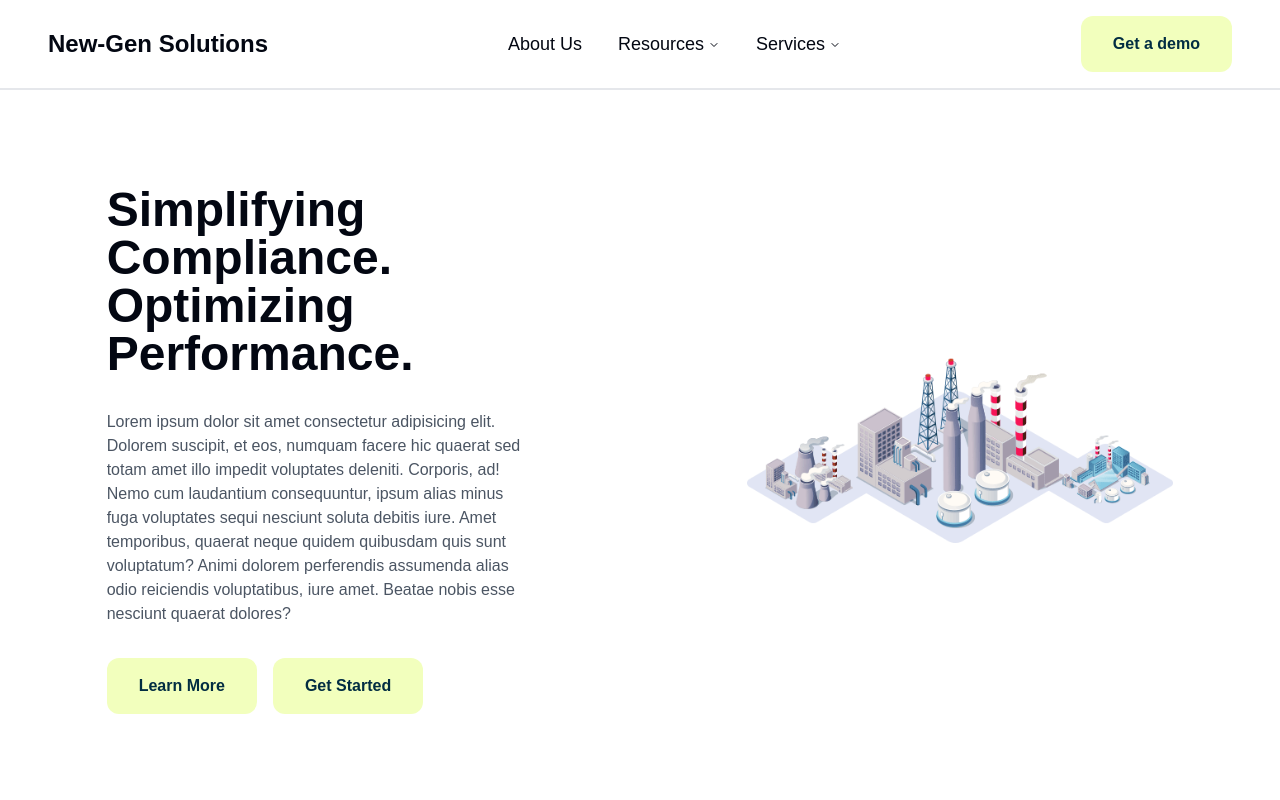
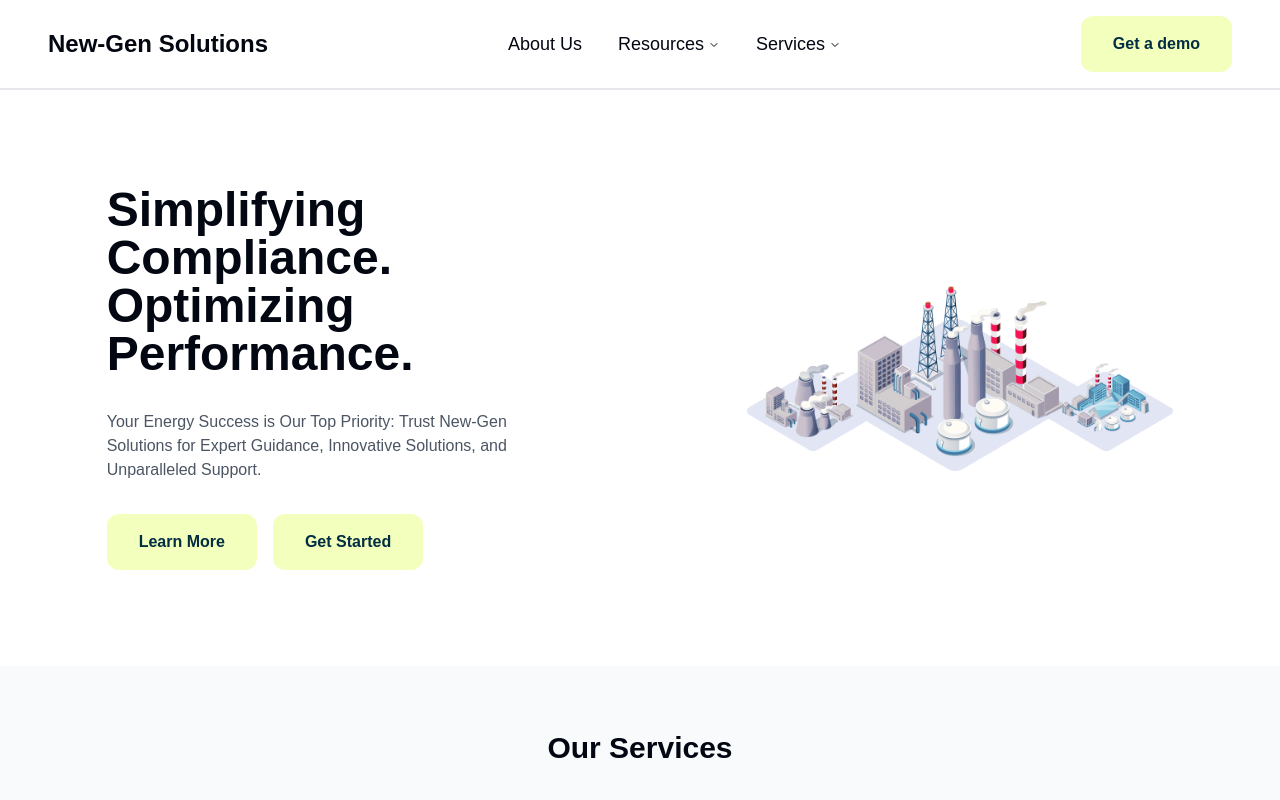
Before and after one commit to manthankhawse/opti-consul, a Next.js app: page / in a window 1280 px wide. Shown: the top 800 px of the page. Built offline with nearby package versions, Linux system fonts and the light colour scheme.

Commit message:
Update Hero.tsx

```diff
--- a/app/components/Hero.tsx
+++ b/app/components/Hero.tsx
@@ -9,7 +9,7 @@ function Hero() {
             {/* left */}
             <div className="w-4/12 flex flex-col h-full gap-8 justify-center items-center">
                 <p className="text-5xl font-bold">Simplifying Compliance. Optimizing Performance.</p>
-                <p className="text-gray-600">Lorem ipsum dolor sit amet consectetur adipisicing elit. Dolorem suscipit, et eos, numquam facere hic quaerat sed totam amet illo impedit voluptates deleniti. Corporis, ad! Nemo cum laudantium consequuntur, ipsum alias minus fuga voluptates sequi nesciunt soluta debitis iure. Amet temporibus, quaerat neque quidem quibusdam quis sunt voluptatum? Animi dolorem perferendis assumenda alias odio reiciendis voluptatibus, iure amet. Beatae nobis esse nesciunt quaerat dolores?
+                <p className="text-gray-600">Your Energy Success is Our Top Priority: Trust New-Gen Solutions for Expert Guidance, Innovative Solutions, and Unparalleled Support.
                 </p>
                 <div className="flex w-full gap-4">
                     <Button>Learn More</Button>
```
